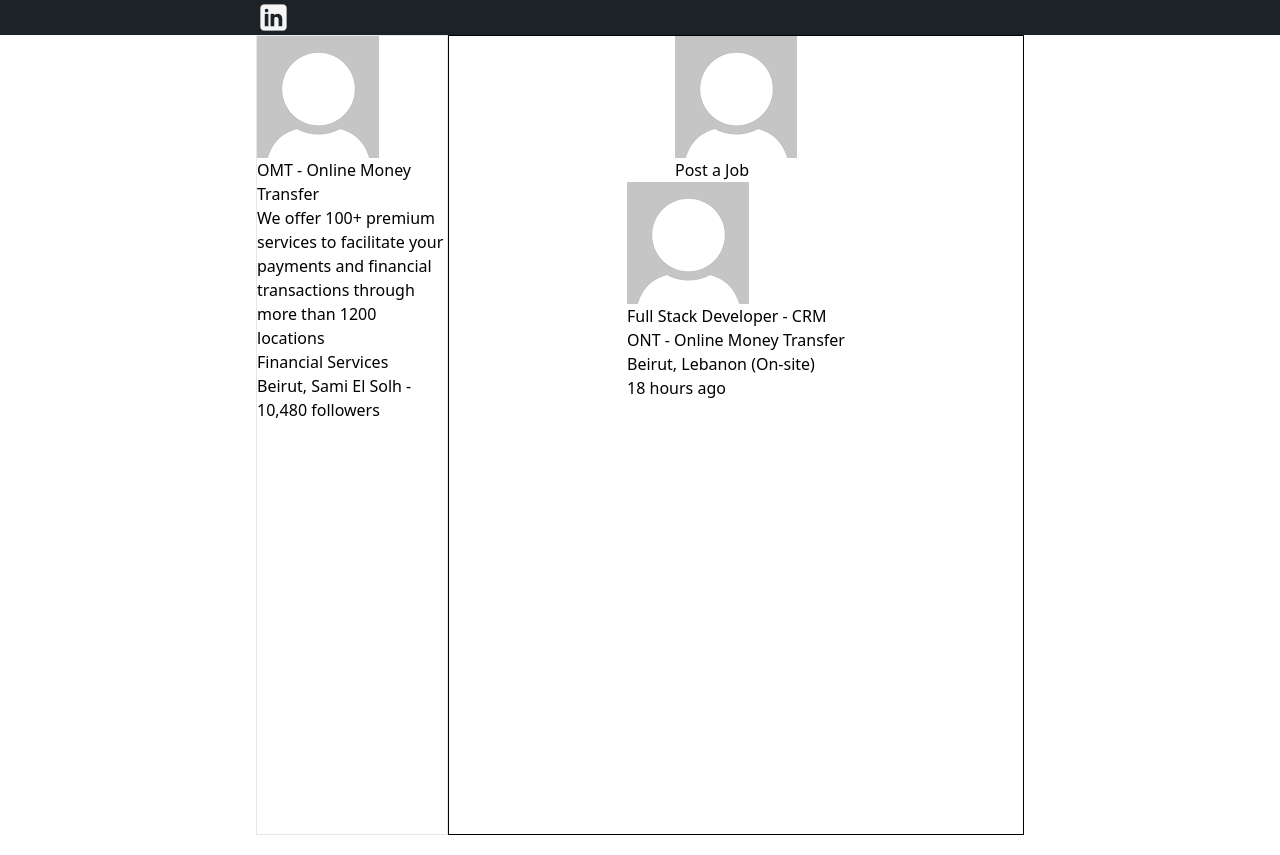
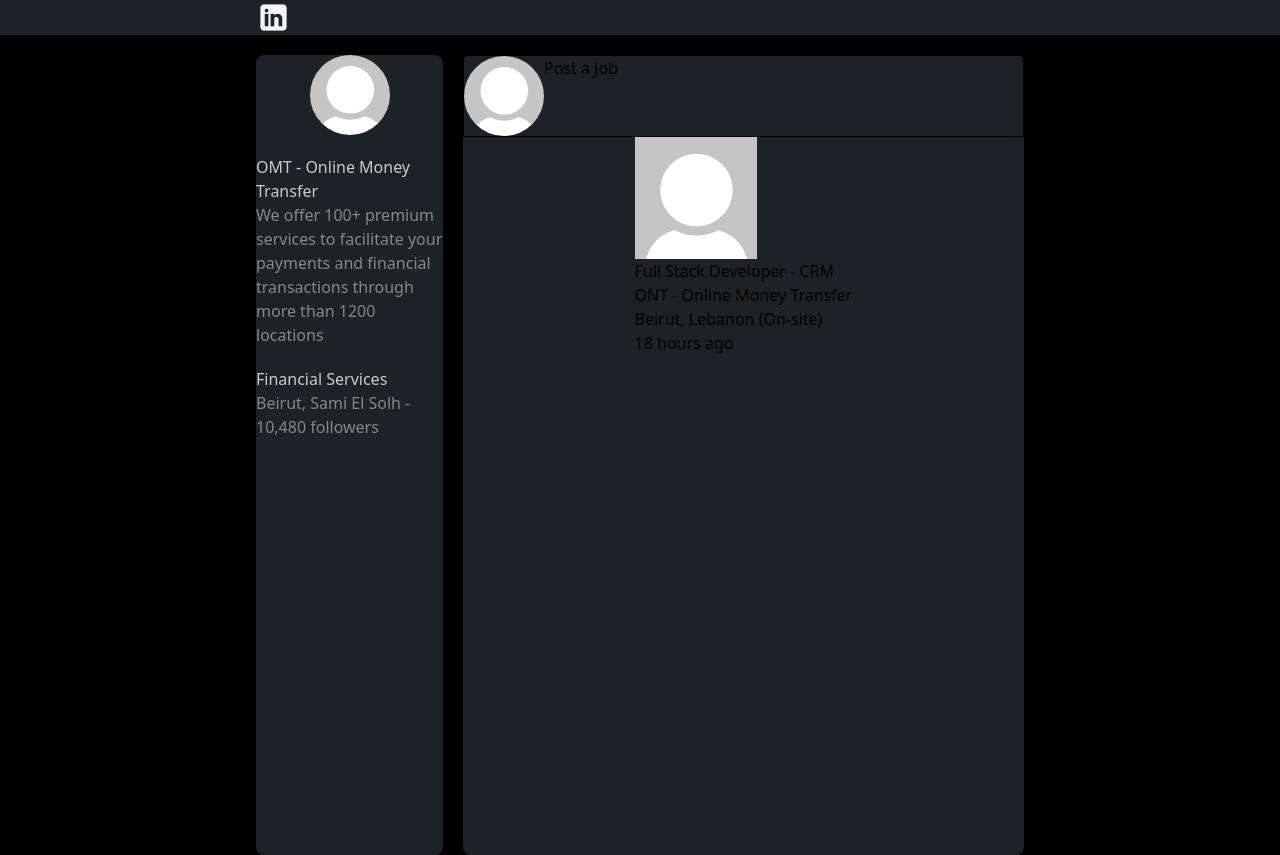
Before and after one commit to mohammadammash/linkedin_clone, a React (Create React App) app: page /company in a window 1280 px wide. Built offline with nearby package versions, Linux system fonts and the light colour scheme.

Commit message:
src/pages/company/Home.company.jsx: Styling the left side bar

```diff
--- a/src/pages/company/Home.company.jsx
+++ b/src/pages/company/Home.company.jsx
@@ -4,21 +4,23 @@
 
 const Home = () => {
   return (
-    <>
+    <div className="bg-black">
       <Navbar />
-      <main className="h-screen flex justify-center">
-        <div className="w-3/5 flex">
-          <aside className="border border-solid w-1/4">
-            <img src={dummyProfile} alt="profile-img"></img>
-            <h1>OMT - Online Money Transfer</h1>
-            <p>We offer 100+ premium services to facilitate your payments and financial transactions through more than 1200 locations</p>
-            <p>Financial Services</p>
-            <p>Beirut, Sami El Solh - 10,480 followers</p>
+      <main className="h-screen flex justify-center mt-5">
+        <div className="w-3/5 flex gap-5">
+          <aside className="w-1/4 bg-dark rounded-lg flex flex-col items-center">
+            <img className="rounded-full w-20" src={dummyProfile} alt="profile-img"></img>
+            <h1 className="pt-5 text-white">OMT - Online Money Transfer</h1>
+            <p className="pb-5 text-grey">We offer 100+ premium services to facilitate your payments and financial transactions through more than 1200 locations</p>
+            <div>
+              <p className="text-white">Financial Services</p>
+              <p className="text-grey">Beirut, Sami El Solh - 10,480 followers</p>
+            </div>
           </aside>
 
-          <section className="w-3/4 flex flex-col items-center border border-black">
-            <div>
-              <img src={dummyProfile} alt="profile-img"></img>
+          <section className="w-3/4 flex flex-col items-center bg-dark rounded-lg">
+            <div className="border border-black w-full flex">
+              <img className="rounded-full w-20" src={dummyProfile} alt="profile-img"></img>
               <p>Post a Job</p>
             </div>
 
@@ -36,7 +38,7 @@
           </section>
         </div>
       </main>
-    </>
+    </div>
   );
 };
 
```
